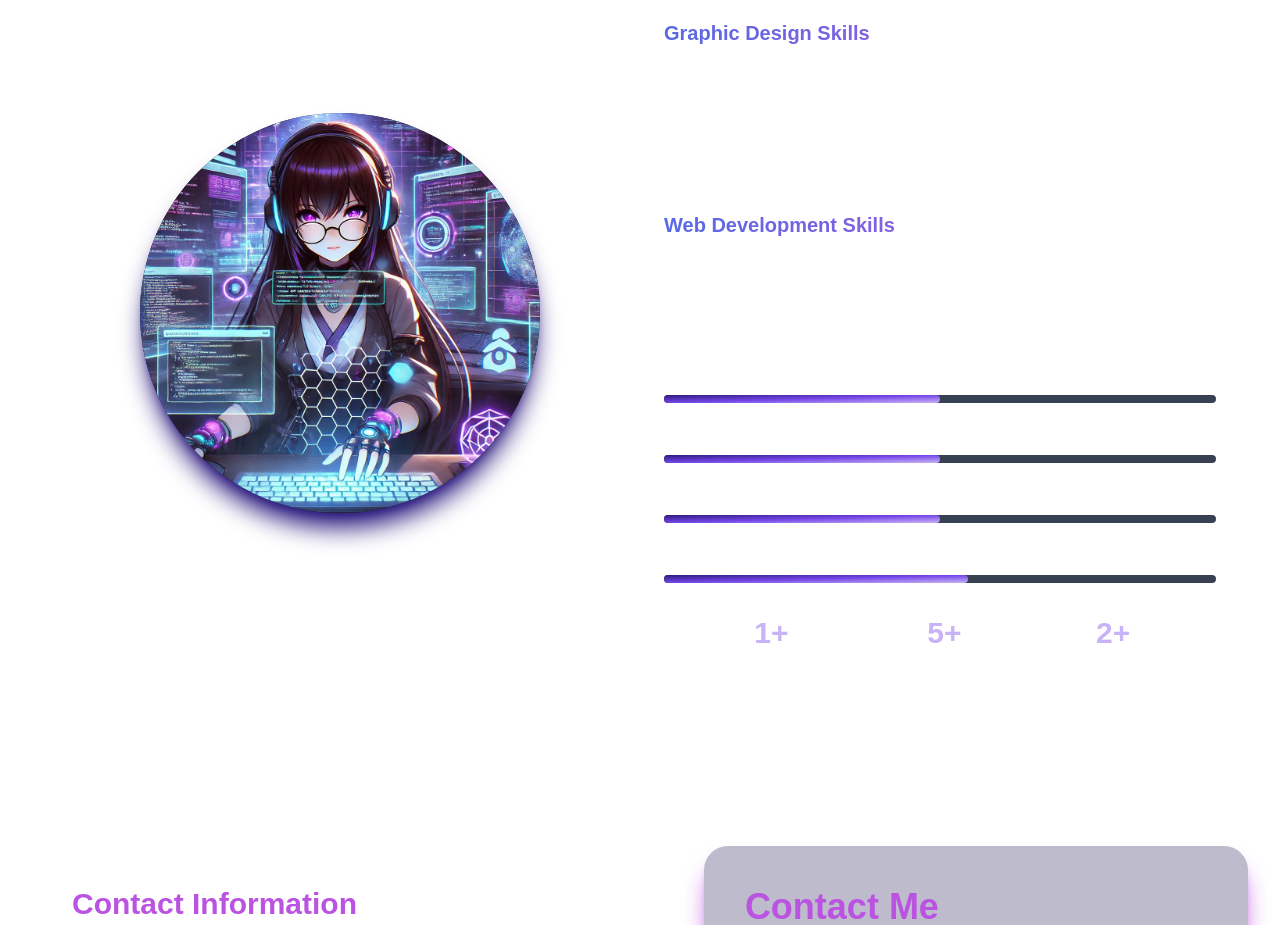
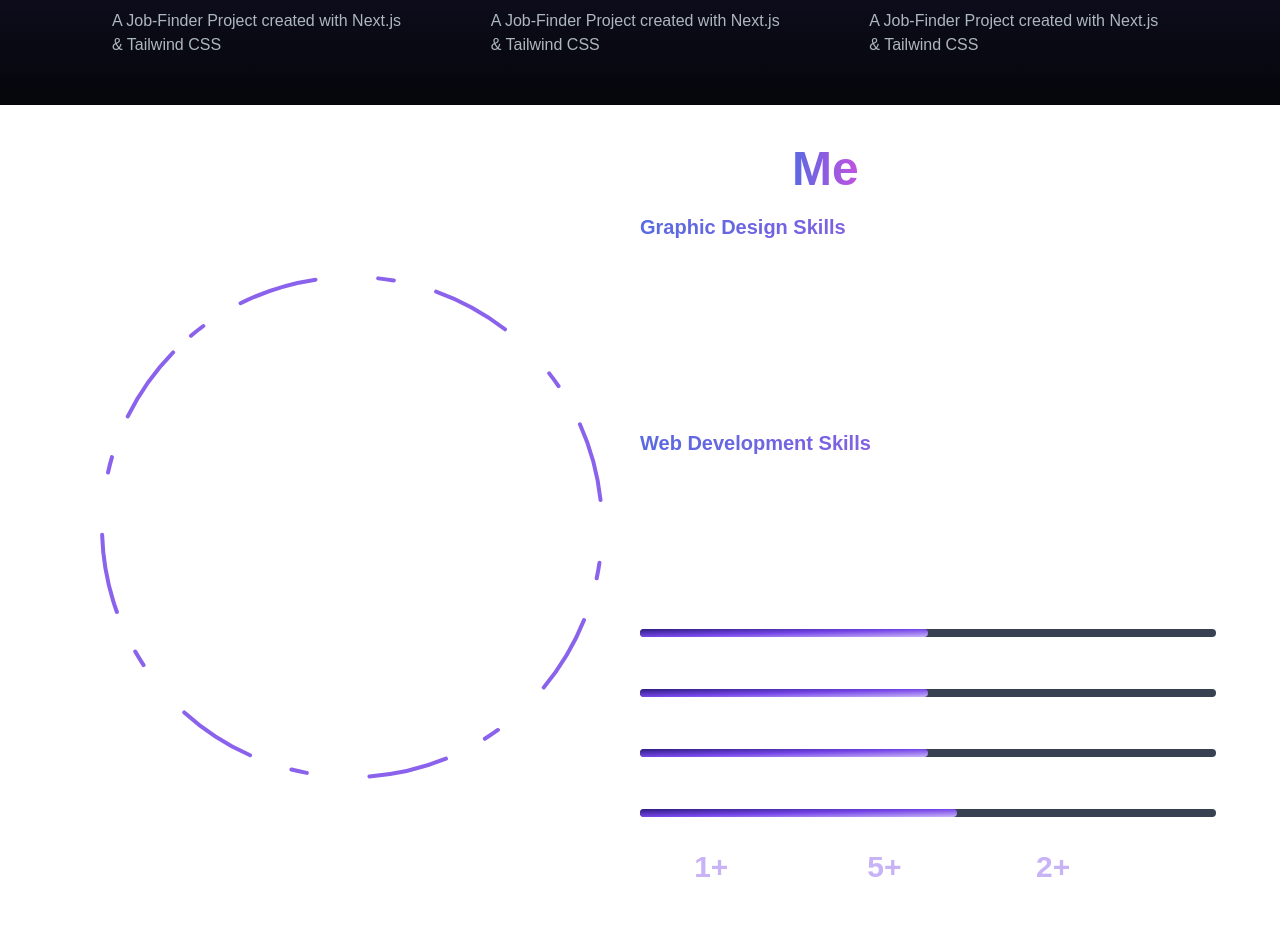
Before and after one commit to SandraChristopoulou/Portfolio, a Next.js app: page / in a window 1280 px wide. Shown: the part 1687-2612 px from the top of the page. Built offline with nearby package versions, Linux system fonts and the light colour scheme.

Commit message:
Updated code

```diff
--- a/app/about/page.jsx
+++ b/app/about/page.jsx
@@ -1,86 +1,113 @@
+"use client";
+
+import { motion } from "framer-motion";
 import Image from "next/image";
-
 
 const AboutMe = () => {
   return (
-    <section id="about" className=" text-white min-h-screen flex items-left justify-center px-6 md:px-16 mb-5">
-      <div className="grid grid-cols-1 md:grid-cols-2 gap-12 items-center max-w-6xl w-full">
-
-        {/* Image Section */}
-        <div className="flex justify-center">
-        <div className="rounded-full bg-[#181818] w-[250px] h-[250px] lg:w-[400px] lg:h-[400px] relative shadow-xl shadow-[#2D1C7F] overflow-hidden">
+    <section id="about" className="text-white min-h-screen flex flex-col md:flex-row items-center justify-center px-6 md:px-16 py-10">
+      {/* Image & Animation Container */}
+      <div className="relative flex justify-center items-center w-full md:w-1/2">
+        <motion.div
+          initial={{ opacity: 0 }}
+          animate={{ opacity: 1, transition: { delay: 2, duration: 0.4, ease: "easeIn" } }}
+          className="relative flex justify-center items-center"
+        >
+          {/* Image */}
+          <motion.div
+            initial={{ opacity: 0 }}
+            animate={{ opacity: 1, transition: { delay: 2.4, duration: 0.4, ease: "easeInOut" } }}
+            className="w-[250px] h-[250px] md:w-[350px] md:h-[350px] lg:w-[400px] lg:h-[400px] xl:w-[498px] xl:h-[498px] mix-blend-lighten absolute"
+          >
             <Image
               src="/images/DevGirl2.png"
-              alt="hero image"
-              className="absolute transform -translate-x-1/2 -translate-y-1/2 top-1/2 left-1/2"
-              width={500}
-              height={500}
+              alt="Sandra"
+              fill
+              className="object-contain overflow-hidden rounded-full  md:p-5 "
+              priority
+              quality={100}
             />
-          </div>
+          </motion.div>
+
+          {/* Animated Circle */}
+          <motion.svg
+            className="w-[280px] md:w-[360px] lg:w-[450px] xl:w-[506px] h-[280px] md:h-[360px] lg:h-[450px] xl:h-[506px]"
+            fill="transparent"
+            viewBox="0 0 506 506"
+            xmlns="http://www.w3.org/2000/svg"
+          >
+            <motion.circle
+              cx="253"
+              cy="253"
+              r="250"
+              stroke="#8a62ec"
+              strokeWidth="4"
+              strokeLinecap="round"
+              strokeLinejoin="round"
+              initial={{ strokeDasharray: "24 10 0 0" }}
+              animate={{
+                strokeDasharray: ["15 120 25 25", "16 25 92 72", "4 250 22 22"],
+                rotate: [120, 360],
+              }}
+              transition={{
+                duration: 20,
+                repeat: Infinity,
+                repeatType: "reverse",
+              }}
+            />
+          </motion.svg>
+        </motion.div>
       </div>
 
       {/* Text & Skills Section */}
-        <div>
-          <h2 className="text-5xl font-extrabold text-[#2D1C7F]] ">
-            About <span className="font-bold bg-gradient-to-r from-[#586AE2] to-[#C252E1] bg-clip-text text-transparent">Me</span>
+      <div className="w-full md:w-1/2 mt-10 md:mt-0">
+        <h2 className="text-4xl md:text-5xl font-extrabold text-[#ffffff]">
+          About <span className="bg-gradient-to-r from-[#586AE2] to-[#C252E1] bg-clip-text text-transparent">Me</span>
         </h2>
 
-            <h3 className=" mt-5 text-xl text-left font-bold bg-gradient-to-r from-[#586AE2] to-[#C252E1] bg-clip-text text-transparent">Graphic Design Skills</h3>
-          <p>  Creative and detail-oriented graphic designer with strong skills in Adobe Photoshop and InDesign..
-           Proficient in visual storytelling, layout design, and branding . Experienced in creating logos,
+        <h3 className="mt-5 text-xl font-bold bg-gradient-to-r from-[#586AE2] to-[#C252E1] bg-clip-text text-transparent">Graphic Design Skills</h3>
+        <p className="text-base md:text-lg">
+          Creative and detail-oriented graphic designer with strong skills in Adobe Photoshop and InDesign.
+          Proficient in visual storytelling, layout design, and branding. Experienced in creating logos,
           marketing materials, and social media graphics. Solid understanding of color theory,
-           typography, and design principle.. Strong communication and time management skills to meet project deadlines effectively."</p>
-
-            <h3 className=" mt-5 text-xl font-bold bg-gradient-to-r from-[#586AE2] to-[#C252E1] bg-clip-text text-transparent text-left">Web Development Skills</h3>
-            <p>Actively learning and expanding expertise in programming languages like JavaScript, Node.js, and React..
-            Skilled in tackling challenges with a logical and solution-oriented mindset, effectively addressing even the most intricate problems.
+          typography, and design principles. Strong communication and time management skills.
         </p>
 
+        <h3 className="mt-5 text-xl font-bold bg-gradient-to-r from-[#586AE2] to-[#C252E1] bg-clip-text text-transparent">Web Development Skills</h3>
+        <p className="text-base md:text-lg">
+          Actively learning and expanding expertise in programming languages like JavaScript, Node.js, and React.
+          Skilled in tackling challenges with a logical and solution-oriented mindset, effectively addressing complex problems.
+        </p>
 
         {/* Skill Progress Bars */}
         <div className="mt-6 space-y-4">
-            <div>
-              <p className="text-lg">HTML & CSS</p>
+          {[
+            { skill: "HTML & CSS", width: "50%" },
+            { skill: "React JS", width: "50%" },
+            { skill: "JavaScript", width: "50%" },
+            { skill: "Next JS", width: "55%" },
+          ].map(({ skill, width }, index) => (
+            <div key={index}>
+              <p className="text-lg">{skill}</p>
               <div className="w-full bg-gray-700 h-2 rounded-full mt-2">
-                <div className="bg-gradient-to-br from-[#2D1C7F] via-[#7546E8] to-[#C8B3F6] h-2 rounded-full w-[50%]"></div>
+                <div className="bg-gradient-to-br from-[#2D1C7F] via-[#7546E8] to-[#C8B3F6] h-2 rounded-full" style={{ width }}></div>
               </div>
             </div>
-            <div>
-              <p className="text-lg">React JS</p>
-              <div className="w-full bg-gray-700 h-2 rounded-full mt-2">
-                <div className="bg-gradient-to-br from-[#2D1C7F] via-[#7546E8] to-[#C8B3F6] h-2 rounded-full w-[50%]"></div>
-              </div>
-            </div>
-            <div>
-              <p className="text-lg">JavaScript</p>
-              <div className="w-full bg-gray-700 h-2 rounded-full mt-2">
-                <div className="bg-gradient-to-br from-[#2D1C7F] via-[#7546E8] to-[#C8B3F6] h-2 rounded-full w-[50%]"></div>
-              </div>
-            </div>
-            <div>
-              <p className="text-lg">Next JS</p>
-              <div className="w-full bg-gray-700 h-2 rounded-full mt-2">
-                <div className="bg-gradient-to-br from-[#2D1C7F] via-[#7546E8] to-[#C8B3F6] h-2 rounded-full w-[55%]"></div>
-              </div>
-            </div>
+          ))}
         </div>
 
         {/* Experience Stats */}
-          <div className="flex gap-8 mt-8 justify-center items-center">
-            <div>
-              <p className="text-center text-3xl font-extrabold text-[#C8B3F6]">1+</p>
-              <p className="text-white">Years of Experience</p>
+        <div className="flex gap-8 mt-8 justify-center md:justify-start items-center">
+          {[
+            { value: "1+", label: "Years of Experience" },
+            { value: "5+", label: "Projects Completed" },
+            { value: "2+", label: "Years of Education" },
+          ].map(({ value, label }, index) => (
+            <div key={index} className="text-center">
+              <p className="text-3xl font-extrabold text-[#C8B3F6]">{value}</p>
+              <p className="text-white">{label}</p>
             </div>
-            <div>
-              <p className="text-center text-3xl font-extrabold text-[#C8B3F6]">5+</p>
-              <p className="text-white">Projects Completed</p>
-            </div>
-            <div>
-              <p className="text-center  text-3xl font-extrabold text-[#C8B3F6]">2+</p>
-              <p className="text-white">Years of Education</p>
-            </div>
-          </div>
-
+          ))}
         </div>
       </div>
     </section>
--- a/app/contact/page.jsx
+++ b/app/contact/page.jsx
@@ -36,24 +36,24 @@ const ContactForm = () => {
   return (
     <div id="contact" className="min-h-screen flex items-center justify-center px-4 py-8 sm:px-6 lg:px-8 ">
       <div className="w-full max-w-7xl mx-auto">
-        <div className="flex flex-col-reverse md:flex-row gap-8 sm:gap-12 md:gap-24 lg:gap-32">
+        <div className="flex flex-col-reverse md:flex-row gap-8 sm:gap-12 md:gap-24 lg:gap-32 ">
           {/* Left Section - Contact Information */}
-          <div className="w-full md:w-1/2 p-6 sm:p-8 md:p-10  rounded-3xl">
+          <div className="w-full md:w-1/2 p-6 sm:p-8 md:p-10  rounded-3xl border  border-transparent backdrop-blur-sm shadow-md shadow-[#5e69e2]  bg-[#2A2356]/30 ">
             <div className="space-y-12 sm:space-y-16">
               <div className="space-y-6">
-                <h2 className="text-xl sm:text-2xl lg:text-3xl font-bold text-[#ba53e1] mb-6 sm:mb-8  : ">
+                <h2 className="text-xl sm:text-2xl lg:text-3xl    font-bold bg-gradient-to-r from-[#586AE2] to-[#C252E1] bg-clip-text text-transparent mb-6 sm:mb-8  : ">
                   Contact
                   Information
                 </h2>
                 <div className="space-y-12 text-white text-center">
-                  <div className="flex items-center gap-3 text-base sm:text-lg ">
-                   <MapPin className="h-5 w-5 text-[#ba53e1]"/> <span>Loutraki , Greece 20300</span>
+                  <div className="flex items-center gap-3 text-base sm:text-lg  ">
+                   <MapPin className="h-5 w-5 text-[#5e69e2] "/> <span>Loutraki , Greece 20300</span>
                   </div>
                   <div className="flex items-center gap-3 text-base sm:text-lg ">
-                   <Phone className="h-5 w-5 text-[#ba53e1] "/> <span>+30 694 7633 560</span>
+                   <Phone className="h-5 w-5 text-[#5e69e2] "/> <span>+30 694 7633 560</span>
                   </div>
                   <div className="flex items-center gap-3 text-base sm:text-lg">
-                   <Mail className="h-5 w-5 text-[#ba53e1]"/> <span>christopalexandra@gmail.com</span>
+                   <Mail className="h-5 w-5 text-[#5e69e2]"/> <span>christopalexandra@gmail.com</span>
                   </div>
                 </div>
               </div>
@@ -85,9 +85,9 @@ const ContactForm = () => {
           </div>
 
           {/* Right Section - Contact Form */}
-          <div className="w-full md:w-1/2 p-6 sm:p-8 md:p-10 bg-[#2A2356]/30 rounded-3xl border border-transparent backdrop-blur-sm shadow-xl shadow-[#ba53e1]  ">
+          <div className="w-full md:w-1/2 p-6 sm:p-8 md:p-10 bg-[#2A2356]/30 rounded-3xl border border-transparent backdrop-blur-sm shadow-md shadow-[#5e69e2]  ">
             <div className="space-y-6 sm:space-y-8">
-              <h2 className="text-2xl sm:text-3xl lg:text-4xl font-bold text-[#ba53e1] mb-4 sm:mb-6 text-center md:text-left">
+              <h2 className="text-2xl sm:text-3xl lg:text-4xl    font-bold bg-gradient-to-r from-[#586AE2] to-[#C252E1] bg-clip-text text-transparent mb-4 sm:mb-6 text-center md:text-left">
                 Contact Me
               </h2>
               <form onSubmit={onSubmit} className="space-y-6 sm:space-y-8 ">
@@ -96,14 +96,14 @@ const ContactForm = () => {
                     type="text"
                     name="firstName"
                     placeholder="First Name"
-                    className="w-full px-4 py-3 bg-[#2A2356] border border-transparent rounded-xl focus:outline-none focus:ring-2 focus:ring-[#ba53e1] text-white placeholder-gray-400 transition-all duration-200"
+                    className="w-full px-4 py-3 bg-[#2A2356] border border-transparent rounded-xl focus:outline-none focus:ring-2 focus:ring-[#5e69e2] text-white placeholder-gray-400 transition-all duration-200"
                     required
                   />
                   <input
                     type="text"
                     name="lastName"
                     placeholder="Last Name"
-                    className="w-full px-4 py-3 bg-[#2A2356] border border-transparent rounded-xl focus:outline-none focus:ring-2 focus:ring-[#ba53e1] text-white placeholder-gray-400 transition-all duration-200"
+                    className="w-full px-4 py-3 bg-[#2A2356] border border-transparent rounded-xl focus:outline-none focus:ring-2 focus:ring-[#5e69e2] text-white placeholder-gray-400 transition-all duration-200"
                     required
                   />
                 </div>
@@ -112,14 +112,14 @@ const ContactForm = () => {
                     type="email"
                     name="email"
                     placeholder="Mail"
-                    className="w-full px-4 py-3 bg-[#2A2356] border border-transparent rounded-xl focus:outline-none focus:ring-2 focus:ring-[#ba53e1] text-white placeholder-gray-400 transition-all duration-200"
+                    className="w-full px-4 py-3 bg-[#2A2356] border border-transparent rounded-xl focus:outline-none focus:ring-2 focus:ring-[#5e69e2] text-white placeholder-gray-400 transition-all duration-200"
                     required
                   />
                   <input
                     type="tel"
                     name="phone"
                     placeholder="Phone"
-                    className="w-full px-4 py-3 bg-[#2A2356] border border-transparent rounded-xl focus:outline-none focus:ring-2 focus:ring-[#ba53e1] text-white placeholder-gray-400 transition-all duration-200"
+                    className="w-full px-4 py-3 bg-[#2A2356] border border-transparent rounded-xl focus:outline-none focus:ring-2 focus:ring-[#5e69e2] text-white placeholder-gray-400 transition-all duration-200"
                     required
                   />
                 </div>
@@ -127,12 +127,12 @@ const ContactForm = () => {
                   name="message"
                   placeholder="Message"
                   rows={6}
-                  className="w-full px-4 py-3 bg-[#2A2356] border border-transparent rounded-xl focus:outline-none focus:ring-2 focus:ring-[#ba53e1] text-white placeholder-gray-400 transition-all duration-200 resize-none"
+                  className="w-full px-4 py-3 bg-[#2A2356] border border-transparent rounded-xl focus:outline-none focus:ring-2 focus:ring-[#5e69e2] text-white placeholder-gray-400 transition-all duration-200 resize-none"
                   required
                 ></textarea>
                 <button
                   type="submit"
-                  className="w-fit px-6 py-3 bg-[#ba53e1] hover:bg-[#2A2356] hover:text-[#ba53e1] text-[#2A2356] rounded-xl font-semibold transition-all duration-200 transform hover:scale-[1.02] active:scale-[0.98] shadow-lg"
+                  className="w-fit px-6 py-3  bg-gradient-to-br from-[#2D1C7F] via-[#7546E8] to-[#C8B3F6]  hover:bg-[#2A2356] hover:text-[white] text-[white] rounded-xl font-semibold transition-all duration-200 transform hover:scale-[1.02] active:scale-[0.98] shadow-lg"
                 >
                   Send Message
                 </button>
--- a/app/projects/page.jsx
+++ b/app/projects/page.jsx
@@ -24,6 +24,34 @@ const projectsData = [
   },
   {
     id: 3,
+    title: "Job-Finder Project",
+    description: "A Job-Finder Project created with Next.js & Tailwind CSS",
+    image: "/images/job-find.png",
+    tag: ["All", "Web"],
+    gitUrl: "/",
+    previewUrl: "/",
+  },
+
+  {
+    id: 4,
+    title: "Job-Finder Project",
+    description: "A Job-Finder Project created with Next.js & Tailwind CSS",
+    image: "/images/job-find.png",
+    tag: ["All", "Web"],
+    gitUrl: "/",
+    previewUrl: "/",
+  },
+  {
+    id: 5,
+    title: "Job-Finder Project",
+    description: "A Job-Finder Project created with Next.js & Tailwind CSS",
+    image: "/images/job-find.png",
+    tag: ["All", "Web"],
+    gitUrl: "/",
+    previewUrl: "/",
+  },
+  {
+    id: 6,
     title: "Job-Finder Project",
     description: "A Job-Finder Project created with Next.js & Tailwind CSS",
     image: "/images/job-find.png",
--- a/components/HeroSection.jsx
+++ b/components/HeroSection.jsx
@@ -39,7 +39,7 @@ const HeroSection = () => {
             />
           </h1>
           <p className="text-white text-weight-bold text-base sm:text-lg mb-6 lg:text-xl font-bold">
-          Creative Web Developer & Designer | Passionate about building functional, visually engaging digital experiences.
+          Creative Junior Web Developer & Designer | Passionate about building functional, visually engaging digital experiences.
           </p>
           <div>
           <button className="relative overflow-hidden h-12 px-8 rounded-full bg-[#3d3a4e] text-white border-none cursor-pointer transition-all duration-500 before:absolute before:top-0 before:left-0 before:w-full before:h-full before:bg-gradient-to-r from-[#586AE2] to-[#C252E1] before:scale-x-0 before:origin-left before:transition-transform before:duration-500 hover:before:scale-x-100">
--- a/package.json
+++ b/package.json
@@ -13,12 +13,13 @@
     "@radix-ui/react-slot": "^1.1.2",
     "class-variance-authority": "^0.7.1",
     "clsx": "^2.1.1",
+    "framer-motion": "^12.5.0",
     "lucide-react": "^0.475.0",
     "motion": "^12.4.1",
     "next": "15.1.6",
     "react": "^19.0.0",
     "react-dom": "^19.0.0",
-    "react-icons": "^5.4.0",
+    "react-icons": "^5.5.0",
     "react-type-animation": "^3.2.0",
     "simplex-noise": "^4.0.3",
     "sweetalert2": "^11.16.0",
```
Also changed, not shown: app/globals.css (line endings or trailing spaces), app/page.jsx (line endings or trailing spaces), 1 other file (tests, documents, lock files or other folders). Lines whose indentation alone changed are shown as unchanged.
